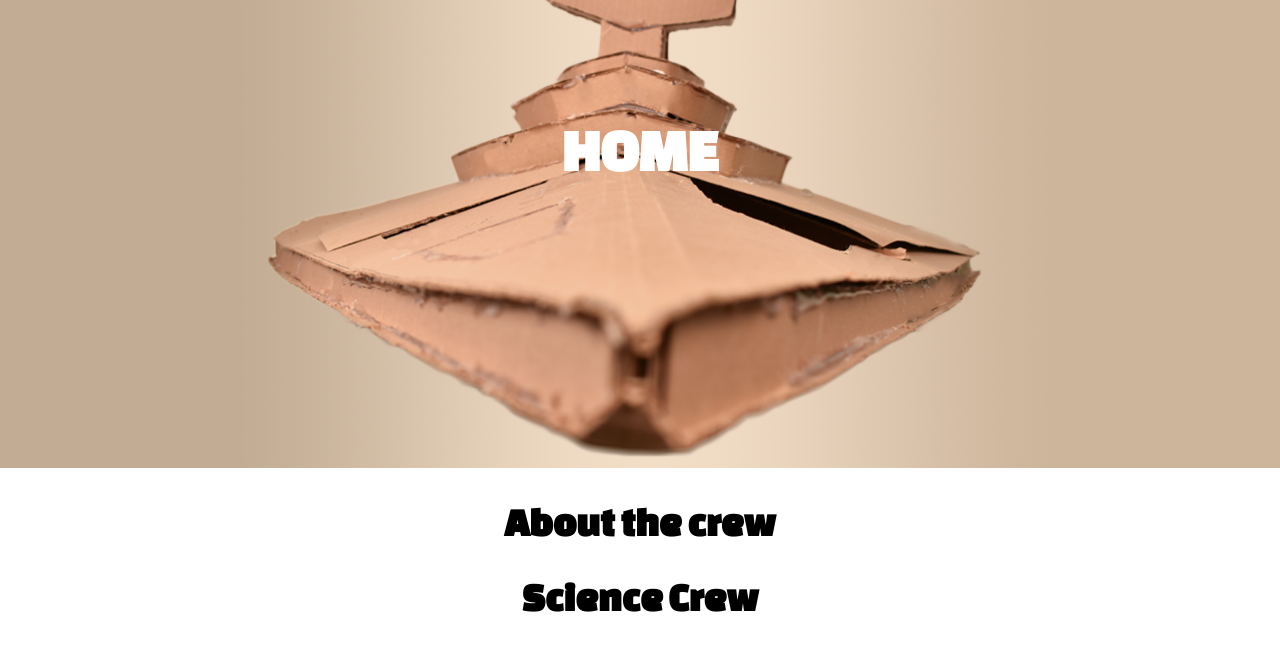
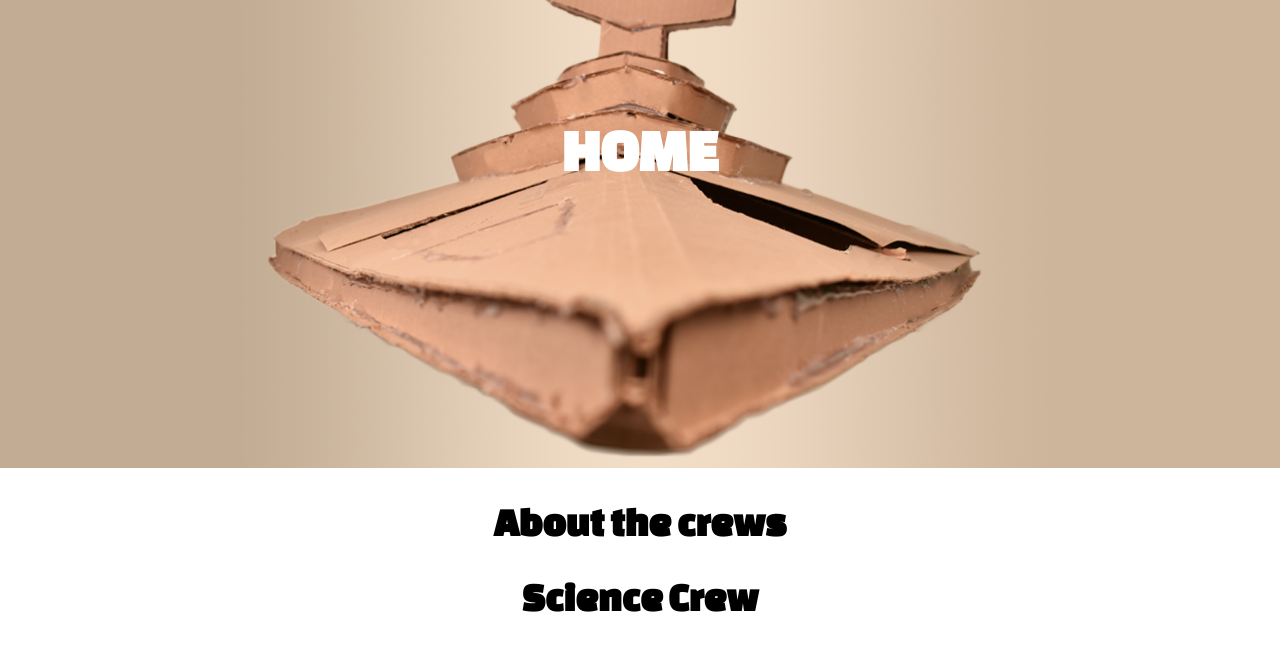
Before and after one commit to Astrojimmies/astrojimmies.github.io, a plain HTML site: page index.html in a window 1280 px wide. Shown: the part 132-781 px from the top of the page. Drawn offline with Linux system fonts and the light colour scheme.

Commit message:
word fix

```diff
--- a/index.html
+++ b/index.html
@@ -26,7 +26,7 @@
     </header>
     <section>
         <h2 class='homepage'>
-            About the crew
+            About the crews
         </h2>
         <h2>
             Science Crew
```
